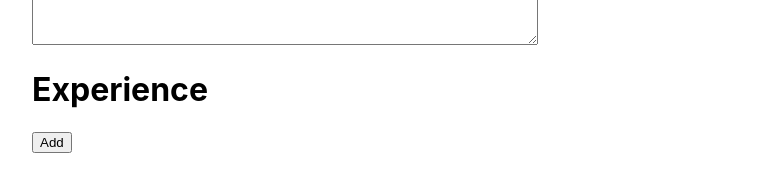
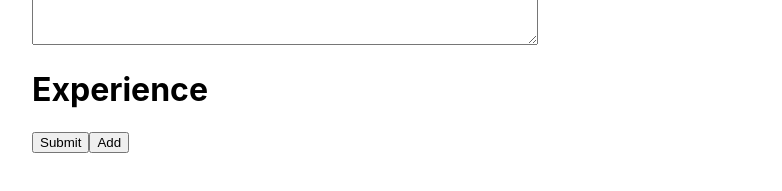
Before and after one commit to hspark220/cv-project, a React (Create React App) app: page / in a window 1280 px wide. Shown: the part 297-488 px from the top of the page, without its empty margins (0-782 px from the left). Built offline with nearby package versions, Linux system fonts and the light colour scheme.

Commit message:
Create submit event

```diff
--- a/src/App.js
+++ b/src/App.js
@@ -41,11 +41,25 @@ class App extends Component {
 
   submitExperience = e => {
     e.preventDefault();
+    let i = 0;
+    console.log(e);
+
     this.setState({
-      main: {
-        experiences: this.state.experiences
-      }
+      experiences: this.state.experiences.map(experience => {
+        experience = {
+          date: e.target[i].value,
+          company: e.target[i+1].value,
+          role: e.target[i+2].value,
+          id: experience.id,
+        }
+        i+=3;
+        return experience;
+
+      })
     })
+
+
+
 }
 
   render() {
--- a/src/components/Experiences.js
+++ b/src/components/Experiences.js
@@ -14,17 +14,20 @@ class Experiences extends Component {
         return (
             <div className='main'>
                 <textarea type="text" placeholder='summary' className='summary'/>
-                <div className='experiences'>
+                <form className='experiences' onSubmit={submitExperience}>
                     <h1>Experience</h1>
                     {experiences.map((experience) => {
-                        return <form className="experience" onSubmit={submitExperience}>
+                        return <div key={experience.id}>
+                            <input className='date' type='date'/>
+                            <input className='company' type='text'/>
+                            <input className='role' type='text'/>
+                        </div>
 
-                                    <button type="submit" className="submit">Submit</button>
-                                </form>
                     })}
 
-                    <button className="addExperience" onClick={addExperience}>Add</button>
-                </div>
+                    <button type="submit" className="submit">Submit</button>
+                    <input type="button" className="addExperience" onClick={addExperience} value="Add"/>
+                </form>
                 <div className='education'>
 
                 </div>
```
